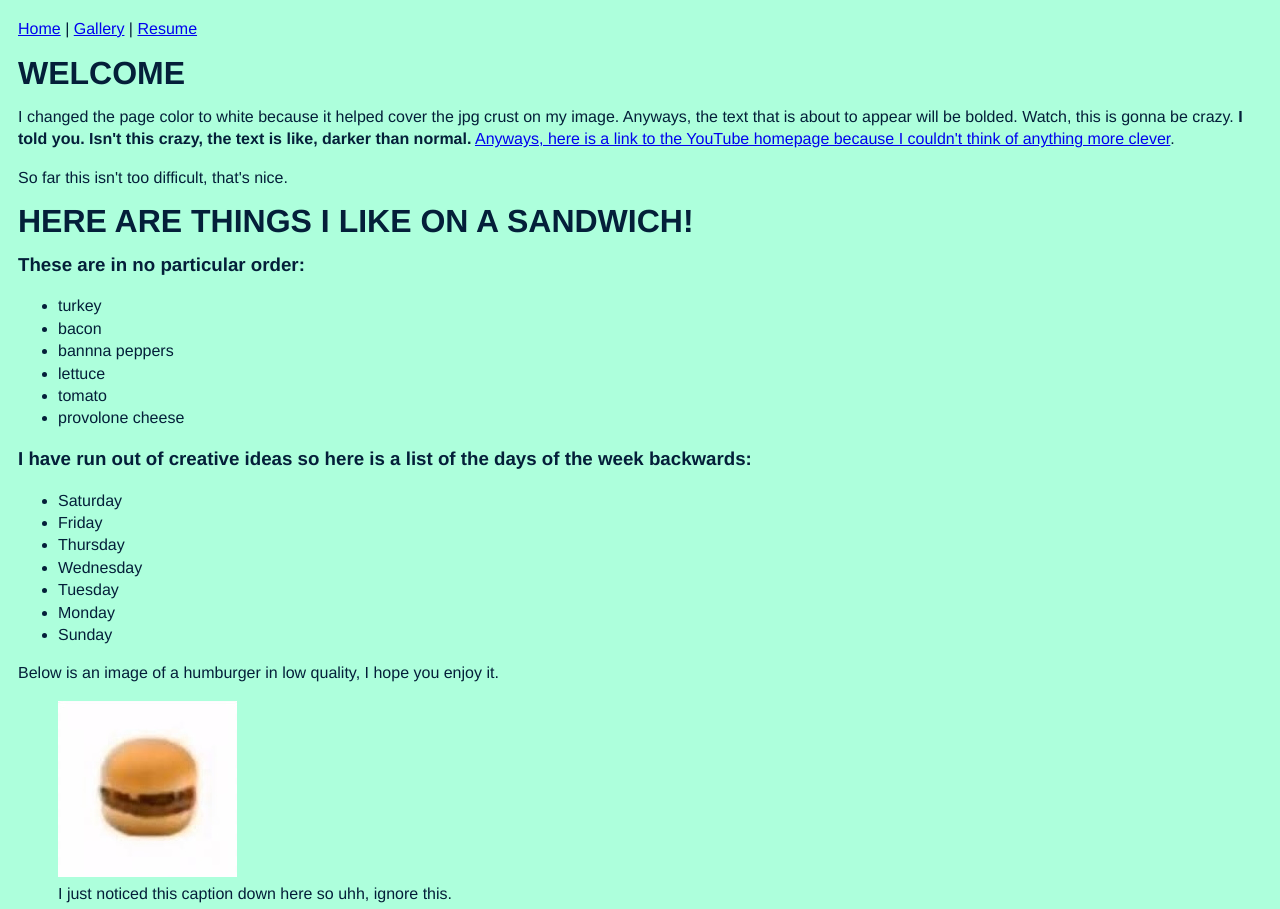
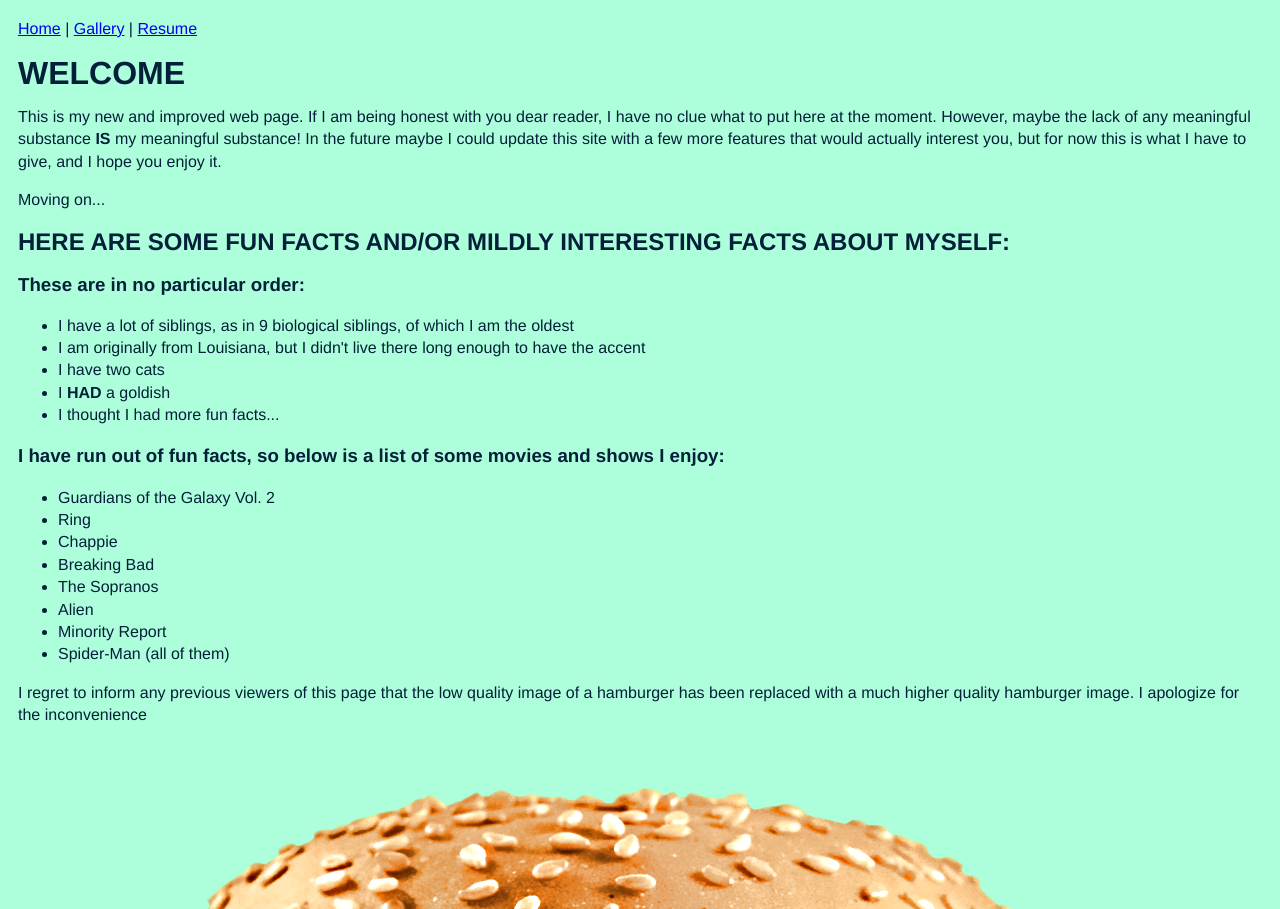
Before and after one commit to OH-ThatGuy/Portfolio, a plain HTML site: page docs/index.html in a window 1280 px wide. Shown: the top 909 px of the page. Drawn offline with Linux system fonts and the light colour scheme.

Commit message:
changed main page

```diff
--- a/docs/index.html
+++ b/docs/index.html
@@ -6,40 +6,41 @@
     </head>
     <body>
         <nav>
-            <a href="index.html">Home</a> | <a href="gallery.html">Gallery</a> | <a href="resume.html">Resume</a>
+            <a href="index.html">Home</a> | <a href="gallery.html">Gallery</a> | <a
+                href="resume.html">Resume</a>
         </nav>
         <h1>WELCOME</h1>
-        <p>I changed the page color to white because it helped cover the jpg crust on my image.
-            Anyways, the text that is about to appear will be bolded. Watch, this is gonna be crazy.
-                <strong>I told you. Isn't this crazy, the text is like, darker than normal.</strong>
-            <a href="https://www.youtube.com/">Anyways, here is a link to the YouTube homepage
-                because I couldn't think of anything more clever</a>.</p>
-        <p>So far this isn't too difficult, that's nice.</p>
-        <h1>HERE ARE THINGS I LIKE ON A SANDWICH!</h1>
+        <p>This is my new and improved web page. If I am being honest with you dear reader, I have
+            no clue what to put here at the moment. However, maybe the lack of any meaningful
+            substance <strong>IS</strong> my meaningful substance! In the future maybe I could
+            update this site with a few more features that would actually interest you, but for now
+            this is what I have to give, and I hope you enjoy it.</p>
+        <p>Moving on...</p>
+        <h2>HERE ARE SOME FUN FACTS AND/OR MILDLY INTERESTING FACTS ABOUT MYSELF:</h2>
         <h3>These are in no particular order:</h3>
         <ul>
-            <li>turkey</li>
-            <li>bacon</li>
-            <li>bannna peppers</li>
-            <li>lettuce</li>
-            <li>tomato</li>
-            <li>provolone cheese</li>
+            <li>I have a lot of siblings, as in 9 biological siblings, of which I am the oldest</li>
+            <li>I am originally from Louisiana, but I didn't live there long enough to have the
+                accent</li>
+            <li>I have two cats</li>
+            <li>I <strong>HAD</strong> a goldish</li>
+            <li>I thought I had more fun facts...</li>
         </ul>
-        <h3>I have run out of creative ideas so here is a list of the days of the week
-            backwards:</h3>
+        <h3>I have run out of fun facts, so below is a list of some movies and shows I enjoy:</h3>
         <ul>
-            <li>Saturday</li>
-            <li>Friday</li>
-            <li>Thursday</li>
-            <li>Wednesday</li>
-            <li>Tuesday</li>
-            <li>Monday</li>
-            <li>Sunday</li>
+            <li>Guardians of the Galaxy Vol. 2</li>
+            <li>Ring</li>
+            <li>Chappie</li>
+            <li>Breaking Bad</li>
+            <li>The Sopranos</li>
+            <li>Alien</li>
+            <li>Minority Report</li>
+            <li>Spider-Man (all of them)</li>
         </ul>
-        <p>Below is an image of a humburger in low quality, I hope you enjoy it.</p>
+        <p>I regret to inform any previous viewers of this page that the low quality image of a
+            hamburger has been replaced with a much higher quality hamburger image. I apologize for the inconvenience</p>
         <figure>
-            <img src="images/burgr.jpg" />
-            <figcaption>I just noticed this caption down here so uhh, ignore this.</figcaption>
+            <img src="images/burger.png" />
         </figure>
     </body>
 </html>
```
Also changed, not shown: docs/images/burger.png (added), docs/images/burgr.jpg (deleted).
